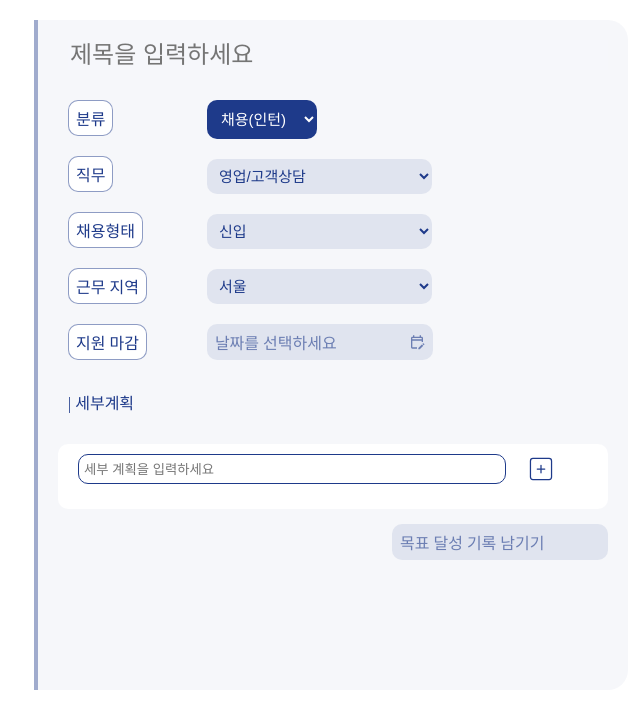
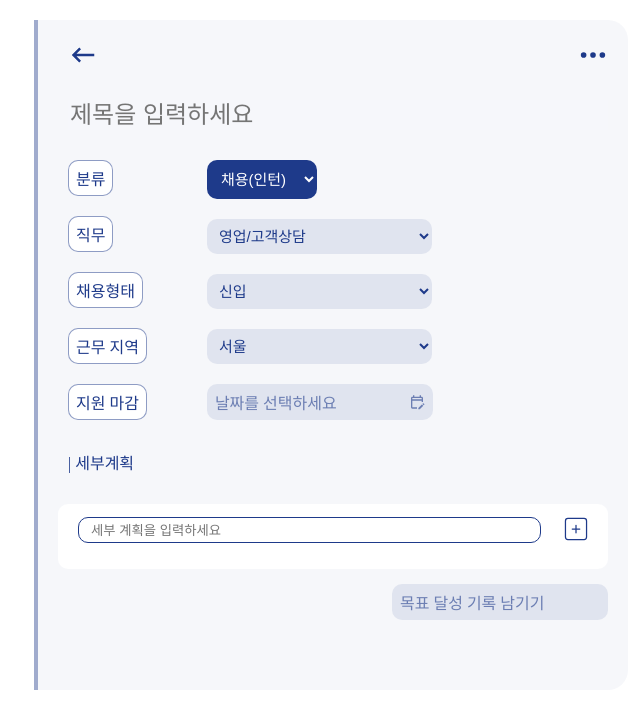
Before and after one commit to Youth-is-the-best/Youth-Client, a React (Create React App) app: page /made in a window 1280 px wide. Shown: the top 728 px of the page, without its empty margins (309-949 px from the left). Built offline with nearby package versions, Linux system fonts and the light colour scheme; a web font is replaced by a local one.

Commit message:
💄 update UI

```diff
--- a/src/pages/BingoInfo.jsx
+++ b/src/pages/BingoInfo.jsx
@@ -1,8 +1,7 @@
 import React, { useState } from 'react';
-import { MdOutlineEditCalendar, MdOutlineKeyboardBackspace } from 'react-icons/md';
-import { Link, useNavigate } from 'react-router-dom';
+import { MdOutlineKeyboardBackspace } from 'react-icons/md';
+import { useNavigate } from 'react-router-dom';
 import styled from 'styled-components';
-import mypage from '../images/mypage.png';
 import { IoPaperPlaneOutline } from 'react-icons/io5';
 import { BsThreeDots } from 'react-icons/bs';
 import { Body, RightDom } from './Home';
--- a/src/pages/MadeBingo.jsx
+++ b/src/pages/MadeBingo.jsx
@@ -1,16 +1,21 @@
 import React, { useState } from 'react';
-import { MdOutlineEditCalendar } from 'react-icons/md';
-import { Link } from 'react-router-dom';
+import { MdOutlineEditCalendar, MdOutlineKeyboardBackspace } from 'react-icons/md';
 import styled from 'styled-components';
-import mypage from '../images/mypage.png';
 import { AiOutlineCheckSquare } from 'react-icons/ai';
 import { CiSquarePlus } from 'react-icons/ci';
 import { Body,RightDom } from './Home';
+import { BsThreeDots } from 'react-icons/bs';
+import { useNavigate } from 'react-router-dom';
 
 const MadeBingo = () => {
+  const navigate = useNavigate();
   const [checklists, setChecklists] = useState([]);
   const [newChecklistText, setNewChecklistText] = useState('');
   const [title, setTitle] = useState('');
+
+  const goHome = () => {
+    navigate("/");
+  };
 
   const categorys = ["채용(인턴)", "자격증", "대외활동", "공모전", "취미", "여행", "자기계발", "휴식"];
   const subcategories = {
@@ -96,6 +101,10 @@ const MadeBingo = () => {
     <>
       <Body>
         <RightDom>
+          <TitleLine>
+            <MdOutlineKeyboardBackspace onClick={goHome} size={30}/>
+            <BsThreeDots size={30}/>
+          </TitleLine>
           <Line>
             <InputTitleBox
               type="text"
@@ -156,7 +165,7 @@ const MadeBingo = () => {
                 {item.checked ? (
                   <AiOutlineCheckSquare size={20} onClick={() => toggleCheck(item.id)} />
                 ) : (
-                  <CheckBox onClick={() => toggleCheck(item.id)} />
+                  <CheckBox onClick={() => toggleCheck(item.id)}/>
                 )}
                 <span>{item.text}</span>
               </CheckList>
@@ -171,7 +180,7 @@ const MadeBingo = () => {
             <CiSquarePlus size={30} onClick={madeCheckList} />
             </Line>
           </CheckLists>
-          <DateInfo style={{ width: '200px', marginLeft: '334px' }}>목표 달성 기록 남기기</DateInfo>
+            <DateInfo style={{ width: '200px', marginLeft: '334px' }}>목표 달성 기록 남기기</DateInfo>
         </RightDom>
       </Body>
     </>
@@ -233,6 +242,7 @@ export const TitleLine = styled.div`
 const CheckLists = styled.div`
   display: flex;
   flex-direction: column;
+  justify-content: center;
   gap: 10px;
   background: white;
   border-radius: 10px;
@@ -255,10 +265,13 @@ export const CheckBox = styled.div`
 `;
 
 const InputBox = styled.input`
-  padding: 5px;
+  padding: 0 12px;
   border-radius: 10px;
   border: 0.2px solid rgba(30, 58, 138, 1);
-  width: 80%;
+  height: 24px;
+  width: 84%;
+  margin-top: 3px;
+  // margin-bottom: -12px;
 `;
 
 const InputTitleBox = styled.input`
```
